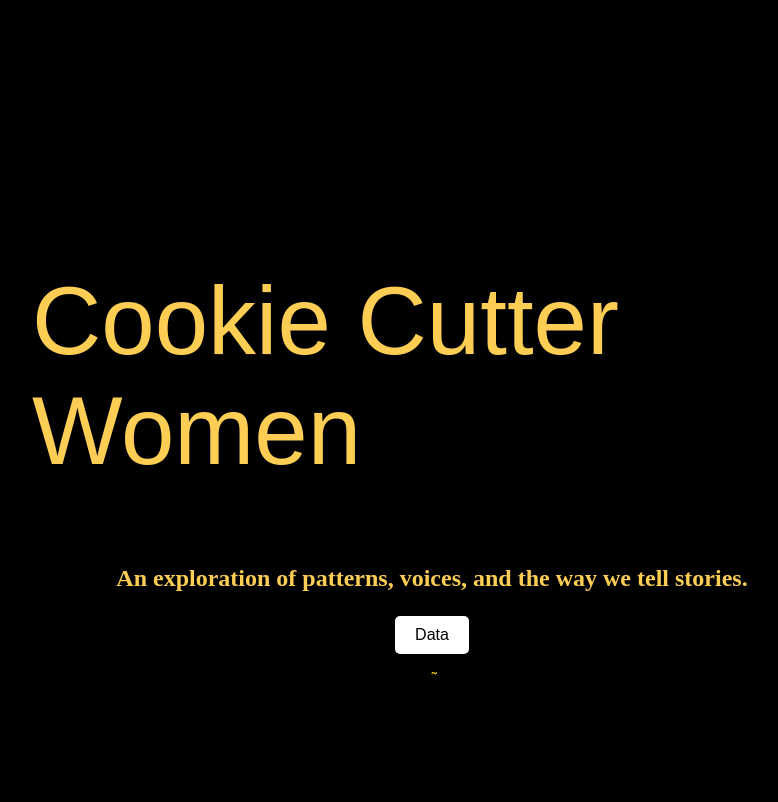
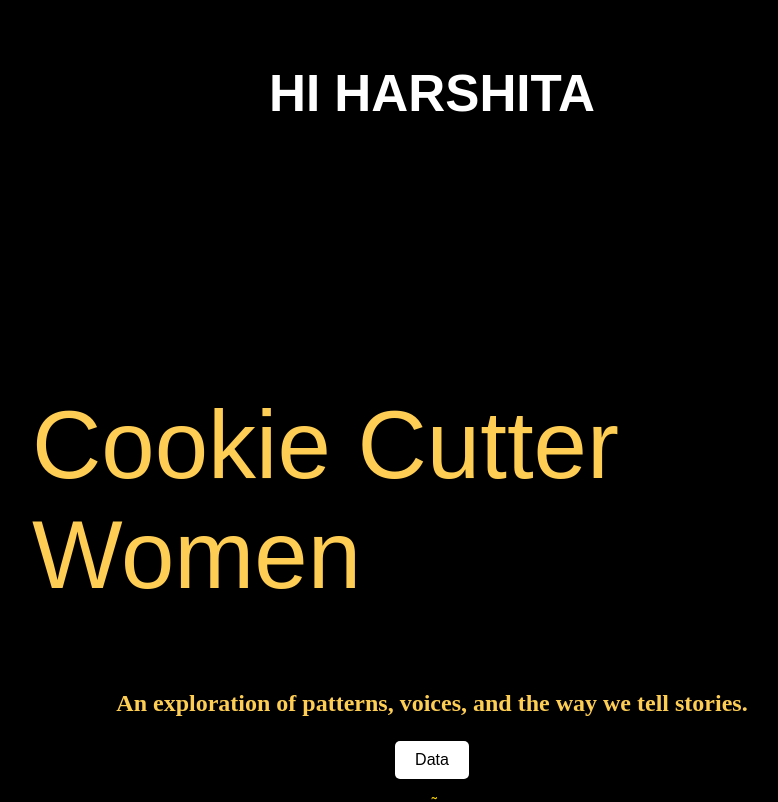
Before and after one commit to hushbrush/thesis, a Vue app: page / in a window 1280 px wide. Shown: the top 802 px of the page, without its empty margins (208-986 px from the left). Built offline with nearby package versions, Linux system fonts and the light colour scheme.

Commit message:
just pushing

```diff
--- a/src/App.vue
+++ b/src/App.vue
@@ -1,5 +1,6 @@
 <template>
   <div class="app">
+    <h1>HI HARSHITA</h1>
     <landing-page @open-modal="showModal = true" />
     <modal v-if="showModal" @close="showModal = false" />
   </div>
--- a/vite.config.js
+++ b/vite.config.js
@@ -6,7 +6,7 @@ import vueDevtools from 'vite-plugin-vue-devtools'
 // https://vite.dev/config/
 export default defineConfig({
   plugins: [vue(), vueDevtools()],
-  base: '/',
+  base: '/thesis/',
   resolve: {
     alias: {
       '@': fileURLToPath(new URL('./src', import.meta.url)),
```
Also changed, not shown: 1 other file (tests, documents, lock files or other folders).
